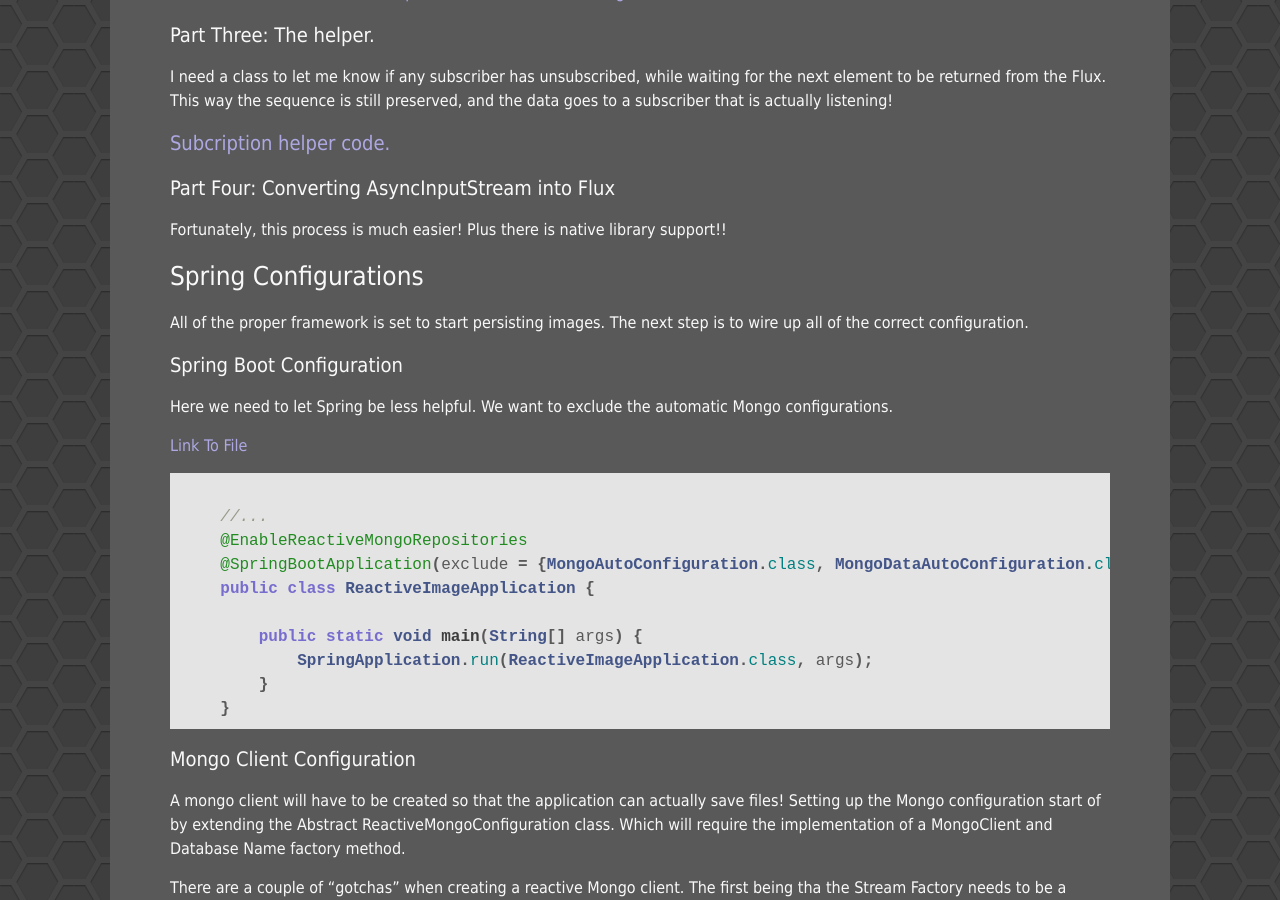
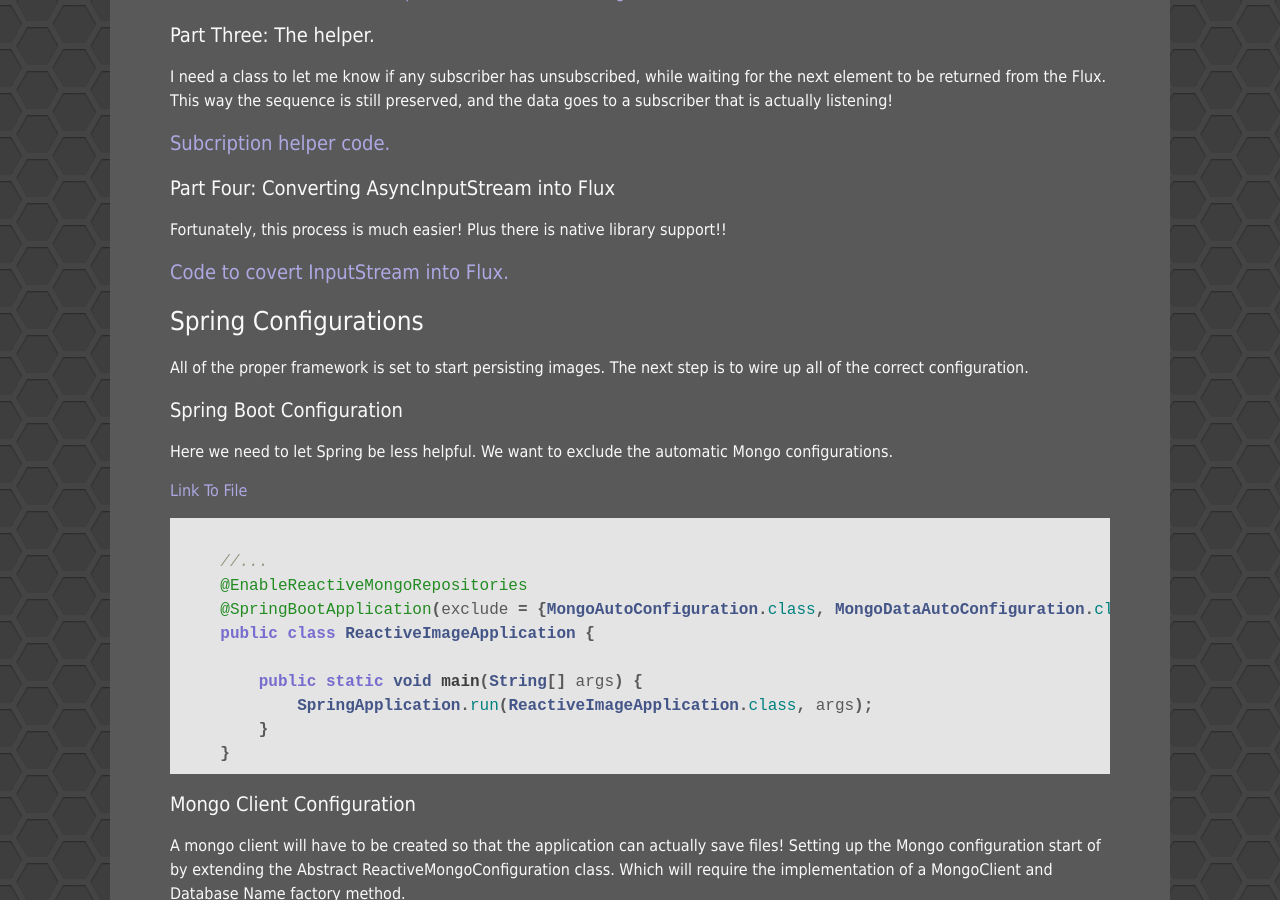
Before and after one commit to Unthrottled/blog, a Jekyll site: the page built from _posts/2017-12-14-Reactive-Mongo-Image-Persistence.md, in a window 1280 px wide and 900 px high, scrolled down 3232 px. Built offline with Jekyll 4.4.1, drawn with Linux system fonts in a browser that asks for light colours.

Commit message:
Link to code

```diff
--- a/_posts/2017-12-14-Reactive-Mongo-Image-Persistence.md
+++ b/_posts/2017-12-14-Reactive-Mongo-Image-Persistence.md
@@ -119,6 +119,7 @@ This way the sequence is still preserved, and the data goes to a subscriber that
 
 Fortunately, this process is much easier! Plus there is native library support!!
 
+#### [Code to covert InputStream into Flux.]({{site.url}}/code/rmip/async_to_flux.html)
 
 ### Spring Configurations
 
```
